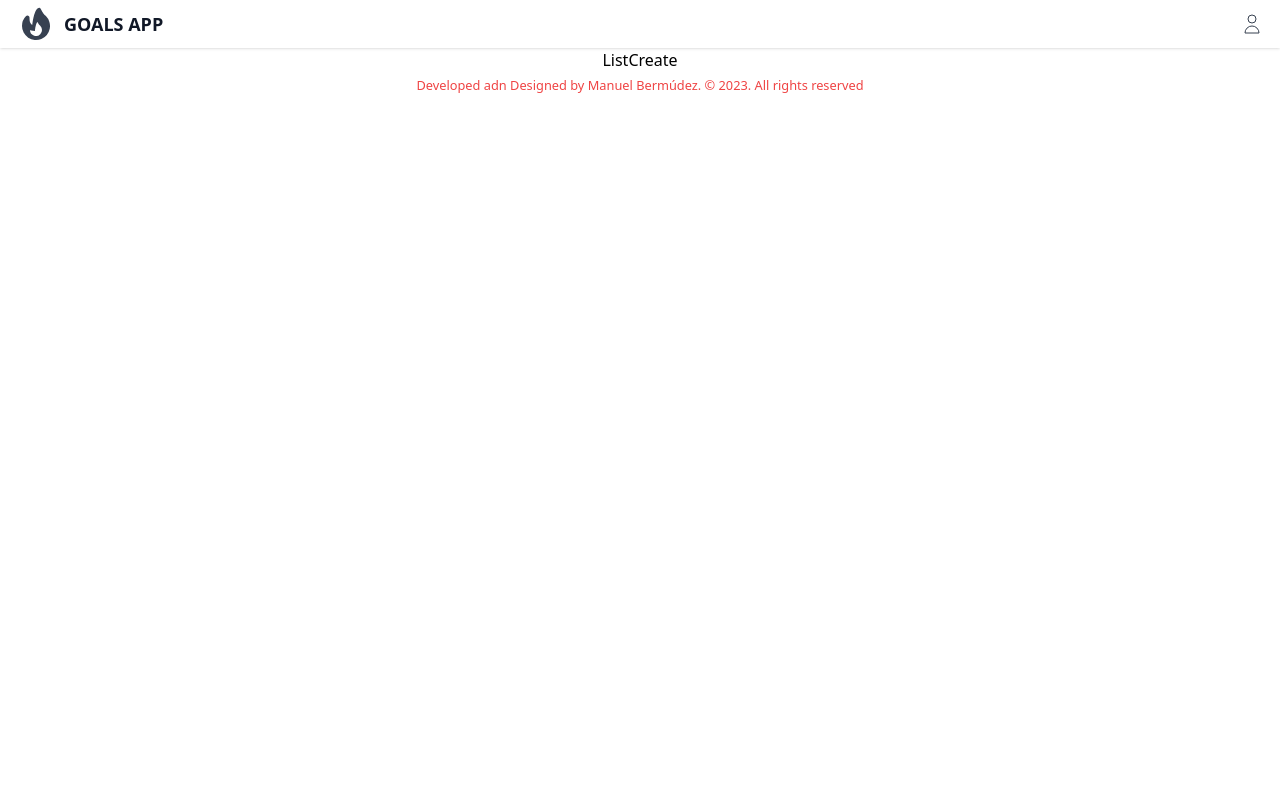
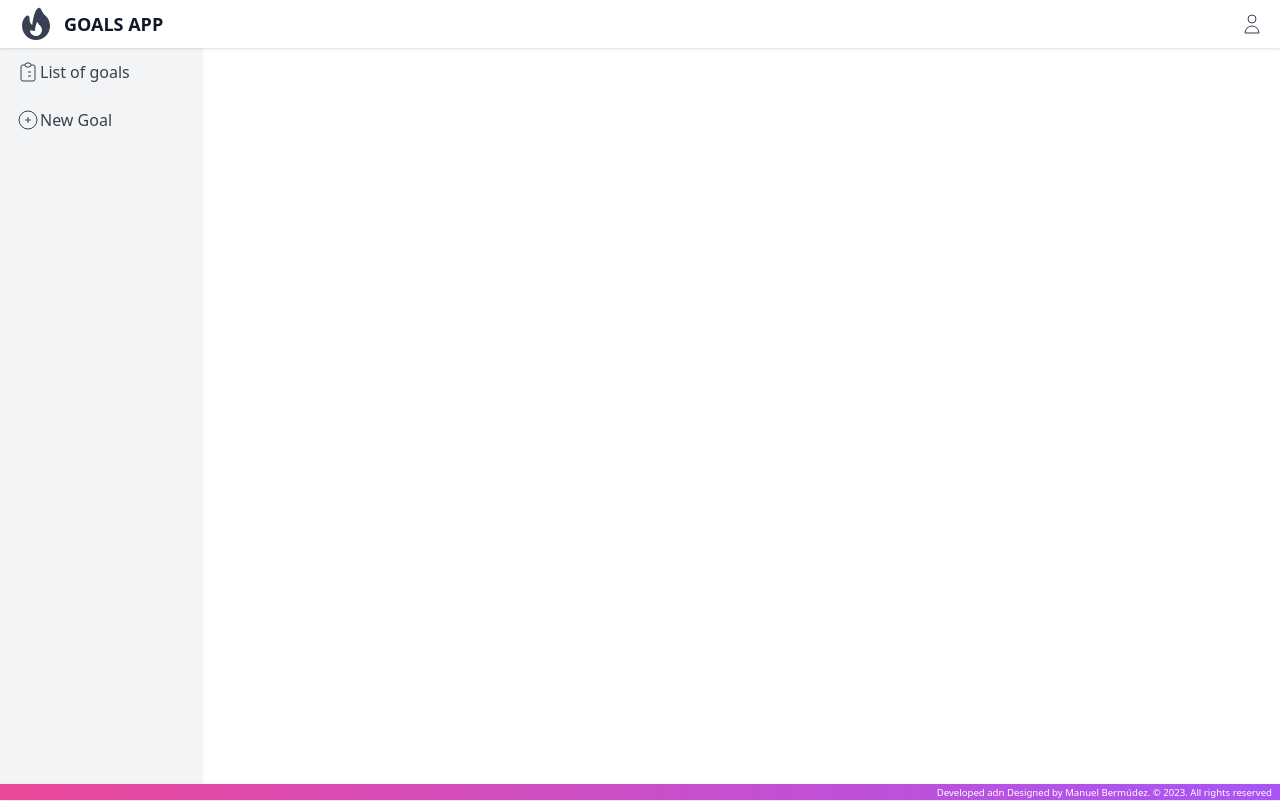
Before and after one commit to mbermudez24/Goals-App, a React (Create React App) app: page / in a window 1280 px wide. Built offline with nearby package versions, Linux system fonts and the light colour scheme.

Commit message:
Modified components, Added classes from each css file

```diff
--- a/src/components/shared/Footer.js
+++ b/src/components/shared/Footer.js
@@ -1,6 +1,7 @@
+import './Footer.css'
 function Footer() {
     return (
-        <footer className="text-red-500">
+        <footer className="footer">
             <small>Developed adn Designed by Manuel Bermúdez. &copy; 2023. All rights reserved </small>
         </footer>
     );
--- a/src/components/shared/Header.css
+++ b/src/components/shared/Header.css
@@ -1,5 +1,5 @@
 .header {
-    @apply h-xl flex justify-between shadow bg-white text-gray-700;
+    @apply h-xl flex justify-between shadow bg-white text-gray-700 relative;
 }
 
 .container {
@@ -18,6 +18,6 @@
     @apply flex items-center px-4 h-xl hover:bg-gray-200;
 }
 
-.profilepic {
+.icon {
     @apply h-6 w-6;
 }
--- a/src/components/shared/Header.js
+++ b/src/components/shared/Header.js
@@ -5,7 +5,7 @@ import './Header.css';
 
 function Header() {
     return (
-        <div className="header" >
+        <header className="header" >
             <div className="container" >
                 <LogoSVG className="logo" />
                 <a className="title" href="/">
@@ -14,10 +14,10 @@ function Header() {
             </div>
             <nav className="">
                 <a href="/profile" className="link">
-                    <ProfileSVG className="profilepic" />
+                    <ProfileSVG className="icon" />
                 </a>
             </nav>
-        </div>
+        </header>
     );
 }
 
--- /dev/null
+++ b/src/components/shared/Link.js
@@ -0,0 +1,10 @@
+function Link({ children, text, href }) {
+    return (
+        <a href={href} className="link">
+            {children}
+            <span>{text}</span>
+        </a>
+    );
+}
+
+export default Link;
--- a/src/components/shared/Principal.js
+++ b/src/components/shared/Principal.js
@@ -1,15 +1,25 @@
+import './Principal.css'
+import Link from './Link';
+import { ReactComponent as ListSVG } from "../../img/list.svg";
+import { ReactComponent as NewSVG } from "../../img/new.svg";
+
 function Principal({ children }) {
     return (
-        <>
-            <sidenav>
-                <a href="/list">List</a>
-                <a href="/create">Create</a>
-            </sidenav>
-            <main>
+        <div className="principal">
+            <aside className='aside'>
+                <Link href="/lista" text="List of goals">
+                    <ListSVG className='icon' />
+                </Link>
+                <Link href="/create" text="New Goal">
+                    <NewSVG className='icon' />
+                </Link>
+
+            </aside>
+            <main className='main'>
                 {children}
             </main>
 
-        </>
+        </div>
     );
 }
 
```
